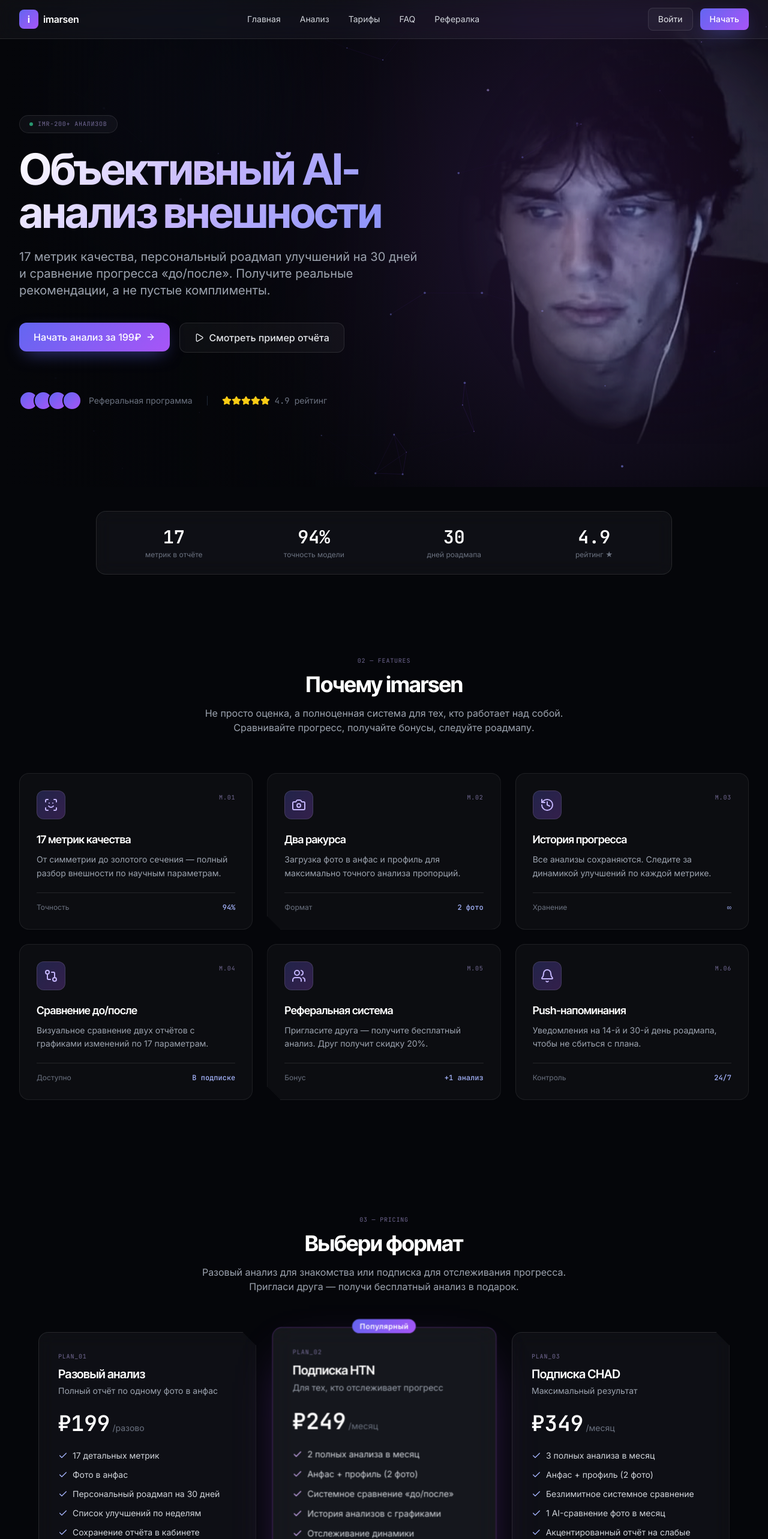
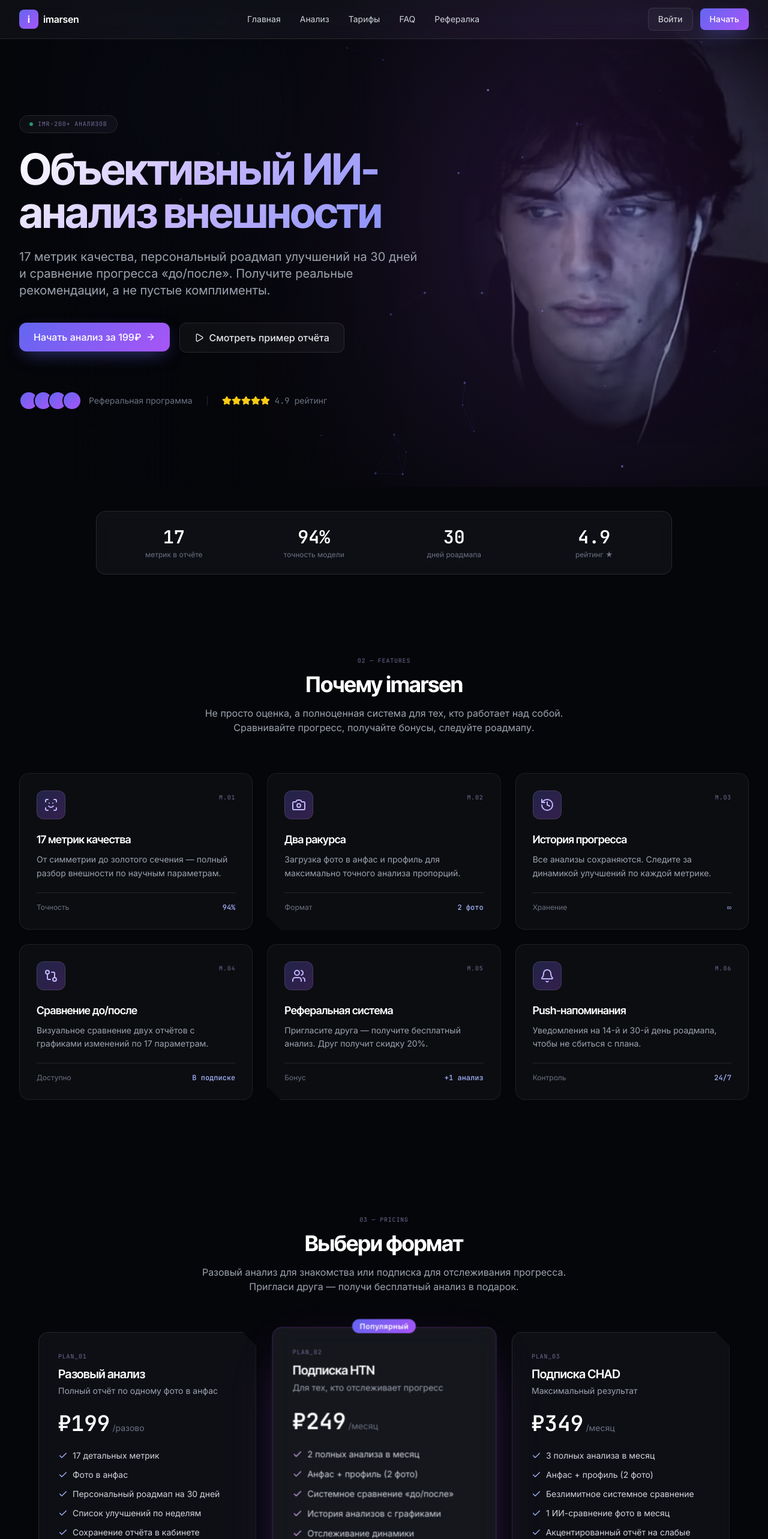
Before and after one commit to CodeDestriyer/imarsen, a React (Vite) app: page / in a window 1280 px wide. Shown: the top 2566 px of the page at 60% size. Built offline with nearby package versions, Linux system fonts and the light colour scheme.

Commit message:
copy: replace AI with ИИ across landing copy

```diff
--- a/index.html
+++ b/index.html
@@ -4,8 +4,8 @@
     <meta charset="UTF-8" />
     <link rel="icon" type="image/svg+xml" href="/favicon.svg" />
     <meta name="viewport" content="width=device-width, initial-scale=1.0" />
-    <title>imarsen — AI-анализ внешности | Объективная оценка 17 метрик</title>
-    <meta name="description" content="imarsen — объективный AI-анализ внешности по 17 метрикам качества, персональный роадмап улучшений на 30 дней и сравнение прогресса до/после." />
+    <title>imarsen — ИИ-анализ внешности | Объективная оценка 17 метрик</title>
+    <meta name="description" content="imarsen — объективный ИИ-анализ внешности по 17 метрикам качества, персональный роадмап улучшений на 30 дней и сравнение прогресса до/после." />
     <link rel="preconnect" href="https://fonts.googleapis.com">
     <link rel="preconnect" href="https://fonts.gstatic.com" crossorigin>
     <link href="https://fonts.googleapis.com/css2?family=Inter:wght@400;500;600;700&family=Inter+Tight:wght@500;600;700;800&family=JetBrains+Mono:wght@400;500;600&display=swap" rel="stylesheet">
--- a/src/data/content.ts
+++ b/src/data/content.ts
@@ -70,7 +70,7 @@ export const plans: Plan[] = [
       '3 полных анализа в месяц',
       'Анфас + профиль (2 фото)',
       'Безлимитное системное сравнение',
-      '1 AI-сравнение фото в месяц',
+      '1 ИИ-сравнение фото в месяц',
       'Акцентированный отчёт на слабые зоны',
       'Углублённый роадмап',
       'Push-напоминания и поддержка 24/7',
@@ -83,10 +83,10 @@ export type Faq = { q: string; a: string };
 
 export const faqs: Faq[] = [
   { q: 'Что входит в разовый анализ за 199₽?', a: 'Полный отчёт по 17 метрикам на основе фото в анфас, персональный роадмап улучшений на 30 дней с поэтапным планом, список конкретных действий по неделям. Отчёт сохраняется в личном кабинете навсегда. За оставленный отзыв вернём 20% стоимости на следующую покупку.' },
-  { q: 'Как работает подписка HTN и CHAD?', a: 'HTN (249₽/мес) включает 2 анализа в месяц: анфас и профиль, доступ к истории с графиками и системному сравнению. CHAD (349₽/мес) — 3 анализа в месяц, безлимитное сравнение, 1 AI-сравнение фото и акцентированный отчёт на слабые зоны.' },
+  { q: 'Как работает подписка HTN и CHAD?', a: 'HTN (249₽/мес) включает 2 анализа в месяц: анфас и профиль, доступ к истории с графиками и системному сравнению. CHAD (349₽/мес) — 3 анализа в месяц, безлимитное сравнение, 1 ИИ-сравнение фото и акцентированный отчёт на слабые зоны.' },
   { q: 'Как получить бесплатный анализ через реферальную программу?', a: 'В личном кабинете есть кнопка «Пригласить друга». Отправьте уникальную ссылку. Когда друг зарегистрируется и оплатит любой анализ, на ваш баланс начислится +1 бесплатный анализ.' },
   { q: 'Можно ли вернуть деньги, если я не отправил фото?', a: 'Да. Если вы оплатили, но не загрузили фото, возврат возможен в течение 24 часов. Если анализ уже выполнен — возврат невозможен, но мы можем пересчитать бонусы.' },
-  { q: 'Как работает сравнение «до/после»?', a: 'Системное сравнение (HTN и CHAD) — динамика по 17 метрикам в графиках. AI-сравнение фото (только CHAD, 1 раз в месяц) — нейросеть анализирует визуальные изменения и даёт детальные рекомендации.' },
+  { q: 'Как работает сравнение «до/после»?', a: 'Системное сравнение (HTN и CHAD) — динамика по 17 метрикам в графиках. ИИ-сравнение фото (только CHAD, 1 раз в месяц) — нейросеть анализирует визуальные изменения и даёт детальные рекомендации.' },
   { q: 'Что такое акцентированный отчёт в подписке CHAD?', a: 'Расширенный анализ, который детально разбирает 3–4 самые слабые метрики. Вместо общих рекомендаций — углублённый роадмап по этим зонам.' },
   { q: 'Какие фото лучше загружать?', a: 'Для разового анализа — анфас при хорошем освещении. Для подписок — анфас + профиль в одинаковых условиях. Избегайте фильтров, очков и головных уборов.' },
 ];
--- a/src/sections/Hero.tsx
+++ b/src/sections/Hero.tsx
@@ -19,7 +19,7 @@ export function Hero() {
           </Reveal>
           <Reveal delay={0.08} variant="blur">
             <h1 className="text-4xl sm:text-5xl lg:text-7xl font-bold tracking-tight text-gradient leading-[1.05]">
-              Объективный AI-анализ внешности
+              Объективный ИИ-анализ внешности
             </h1>
           </Reveal>
           <Reveal delay={0.16}>
```
